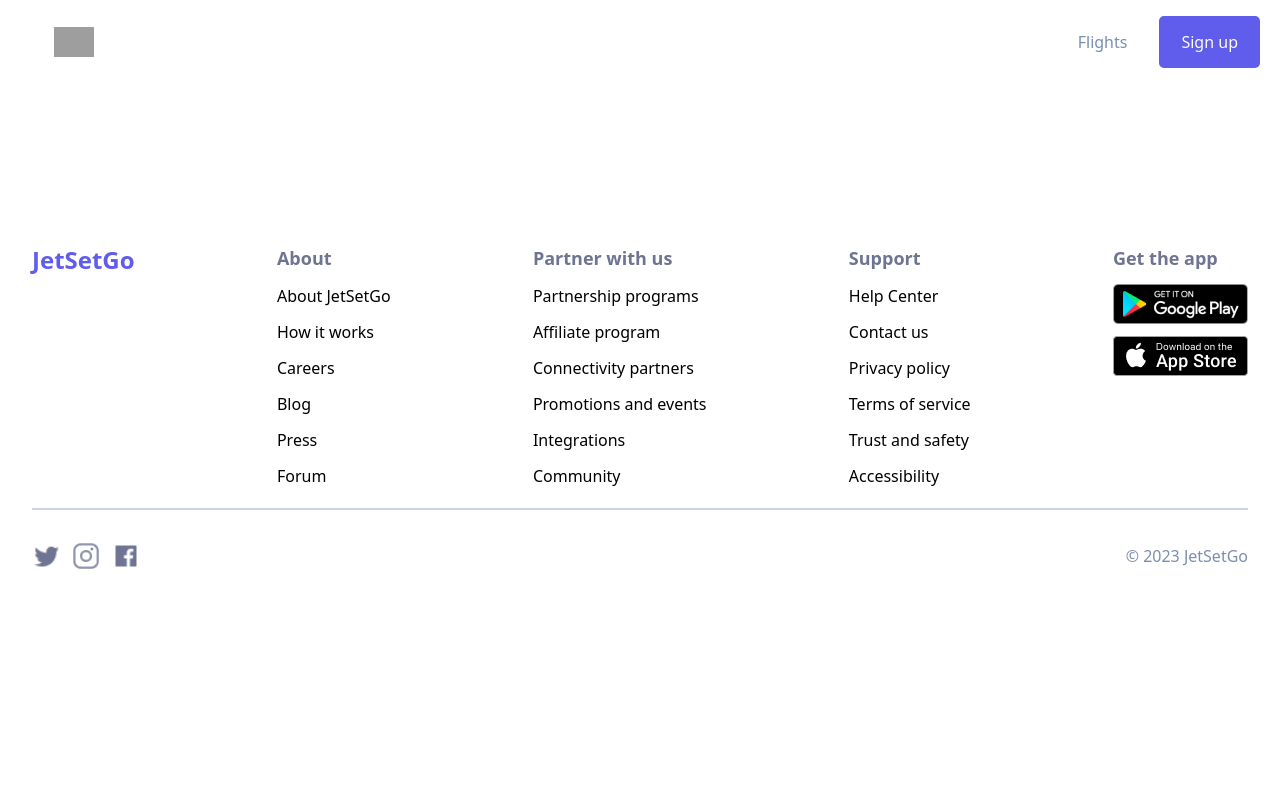
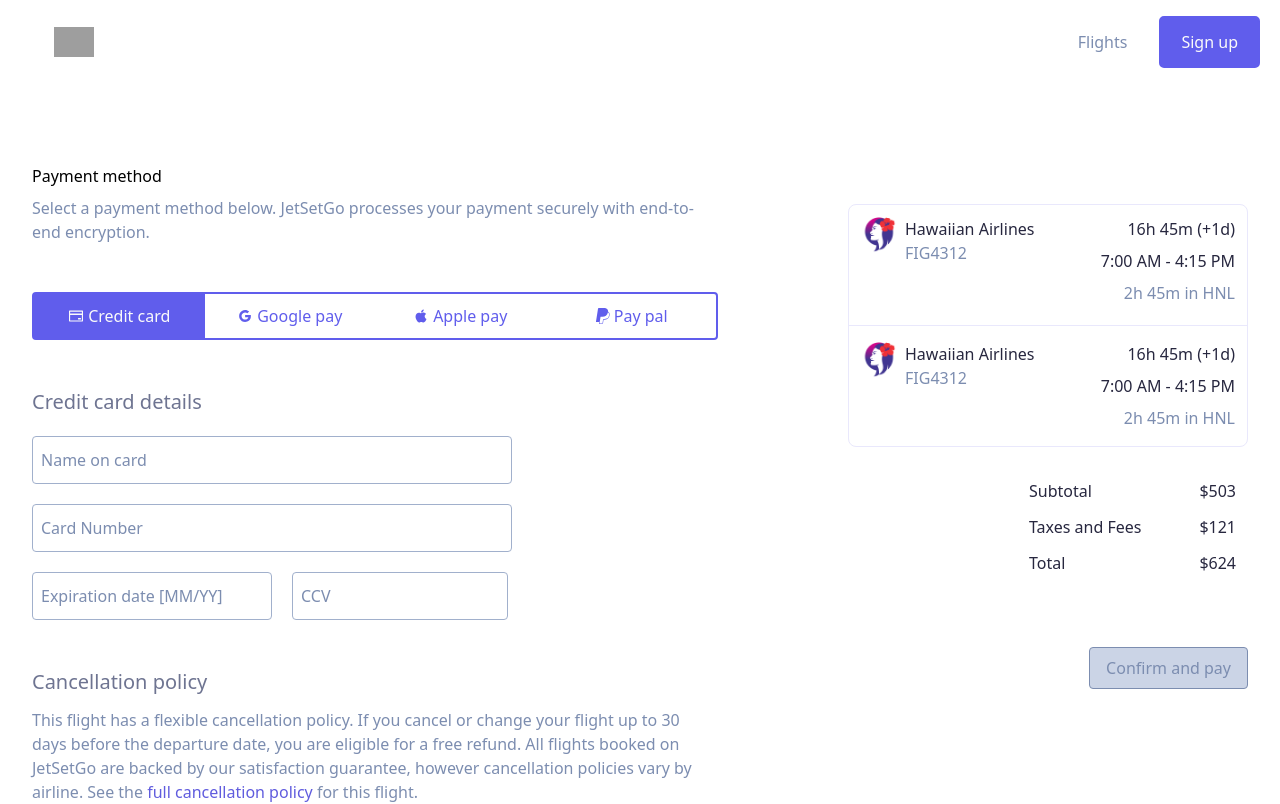
Before and after one commit to avinash6982/jetsetgo_vite_v1, a React (Vite) app: page /payment in a window 1280 px wide. Shown: the top 804 px of the page. Built offline with nearby package versions, Linux system fonts and the light colour scheme; grey boxes are pictures that could not be loaded; the HTML template or start-up script is replaced by a standard one.

Commit message:
Added payment page

```diff
--- a/src/App.jsx
+++ b/src/App.jsx
@@ -9,6 +9,7 @@
 import FlightExplore from "./pages/FlightExplore";
 import PassengerInfo from "./pages/PassengerInfo";
 import SeatSelect from "./pages/SeatSelect";
+import Payment from "./pages/Payment";
 
 const App = () => {
   return (
@@ -20,6 +21,7 @@
           <Route path="/explore" element={<FlightExplore />} />
           <Route path="/passenger-info" element={<PassengerInfo />} />
           <Route path="/seat-selection" element={<SeatSelect />} />
+          <Route path="/payment" element={<Payment />} />
         </Routes>
         <Footer />
         <ToastContainer
--- /dev/null
+++ b/src/pages/Payment.jsx
@@ -0,0 +1,151 @@
+import { useState } from "react";
+import {
+  AiFillApple,
+  AiOutlineCreditCard,
+  AiOutlineGoogle,
+} from "react-icons/ai";
+import { Link, useNavigate } from "react-router-dom";
+import { toast } from "react-toastify";
+import { BsPaypal } from "react-icons/bs";
+
+import PriceDetails from "../container/PriceDetails";
+
+const Payment = () => {
+  const navigate = useNavigate();
+
+  const [name, setName] = useState("");
+  const [number, setNumber] = useState("");
+  const [date, setDate] = useState("");
+  const [ccv, setCcv] = useState("");
+
+  const submitInputs = (e) => {
+    e.preventDefault();
+
+    if (
+      name.trim() !== "" &&
+      number.trim() !== "" &&
+      ccv.trim() !== "" &&
+      date.trim() !== ""
+    ) {
+      toast.success("Payment sent successfully");
+      navigate("/confirm");
+    } else {
+      toast.warning("Please fill the card details");
+    }
+  };
+
+  return (
+    <>
+      <div className="px-8 w-full h-full flex lg:flex-row flex-col justify-between items-start mt-20 gap-10">
+        <div className="w-full lg:w-[686px] flex flex-col items-start gap-12">
+          <div className="flex flex-col items-start gap-2 w-full">
+            <h1 className="titleh1">Payment method</h1>
+            <p className="text-[#7C8DB0] text-base font-normal">
+              Select a payment method below. JetSetGo processes your payment
+              securely with end-to-end encryption.
+            </p>
+          </div>
+          <div className="w-full h-12 md:w-[686px] border-2 border-[#605DEC] flex justify-between items-center rounded">
+            <p className="w-full h-full flex items-center justify-center gap-1 bg-[#605DEC] text-[#FAFAFA] text-sm sm:text-base">
+              <AiOutlineCreditCard />
+              <span>Credit card</span>
+            </p>
+            <p className="text-sm sm:text-base w-full h-full flex items-center justify-center text-[#605DEC] gap-1 hover:bg-[#605DEC] hover:text-[#FAFAFA] focus:bg-[#605DEC] focus:text-[#FAFAFA] transition-all duration-200 ">
+              <AiOutlineGoogle />
+              <span>Google pay</span>
+            </p>{" "}
+            <p className="text-sm sm:text-base w-full h-full flex items-center justify-center text-[#605DEC] gap-1 hover:bg-[#605DEC] hover:text-[#FAFAFA] focus:bg-[#605DEC] focus:text-[#FAFAFA] transition-all duration-200 ">
+              <AiFillApple />
+              <span>Apple pay</span>
+            </p>
+            <p className="text-sm sm:text-base w-full h-full flex items-center justify-center text-[#605DEC] gap-1 hover:bg-[#605DEC] hover:text-[#FAFAFA] focus:bg-[#605DEC] focus:text-[#FAFAFA] transition-all duration-200 ">
+              <BsPaypal />
+              <span>Pay pal</span>
+            </p>
+          </div>
+          <div className="w-full flex flex-col items-start justify-start gap-5">
+            <h2 className="text-[#6E7491] text-xl">Credit card details</h2>
+            <form className="w-full h-full flex flex-col items-start justify-start gap-5">
+              <input
+                type="text"
+                placeholder="Name on card"
+                value={name}
+                onChange={(e) => setName(e.target.value)}
+                className="w-full sm:w-[480px] h-full outline-none border-[1px] border-[#A1B0CC] placeholder:text-[#7C8DB0] text-[#7C8DB0] px-2 py-3 text-base rounded"
+              />
+              <input
+                type="text"
+                placeholder="Card Number"
+                value={number}
+                onChange={(e) => setNumber(e.target.value)}
+                className="w-full sm:w-[480px] h-full outline-none border-[1px] border-[#A1B0CC] placeholder:text-[#7C8DB0] text-[#7C8DB0] px-2 py-3 text-base rounded"
+              />
+              <div className="flex items-center justify-center gap-5">
+                <input
+                  type="text"
+                  placeholder="Expiration date [MM/YY]"
+                  value={date}
+                  onChange={(e) => setDate(e.target.value)}
+                  className="w-full sm:w-[240px] h-full outline-none border-[1px] border-[#A1B0CC] placeholder:text-[#7C8DB0] text-[#7C8DB0] px-2 py-3 text-base rounded"
+                />
+                <input
+                  type="text"
+                  placeholder="CCV"
+                  value={ccv}
+                  onChange={(e) => setCcv(e.target.value)}
+                  className="w-full sm:w-[216px] h-full outline-none border-[1px] border-[#A1B0CC] placeholder:text-[#7C8DB0] text-[#7C8DB0] px-2 py-3 text-base rounded"
+                />
+              </div>
+            </form>
+          </div>
+          <div className="w-full flex flex-col items-start justify-start gap-5">
+            <div className="flex flex-col items-start justify-start gap-3">
+              <h2 className="text-[#6E7491] text-xl">Cancellation policy</h2>
+              <p className="text-[#7C8DB0] text-base font-normal">
+                This flight has a flexible cancellation policy. If you cancel or
+                change your flight up to 30 days before the departure date, you
+                are eligible for a free refund. All flights booked on JetSetGo
+                are backed by our satisfaction guarantee, however cancellation
+                policies vary by airline. See the{" "}
+                <span className="text-[#605CDE]">
+                  {" "}
+                  full cancellation policy
+                </span>{" "}
+                for this flight.
+              </p>
+            </div>
+          </div>
+          <div className="flex items-center gap-5">
+            <Link to="/seat-selection">
+              <button className="py-2 px-4 border-[1px] border-[#605DEC] text-[#605DEC] rounded hover:bg-[#605DEC] hover:text-white transition-all duration-200">
+                Back to seat select
+              </button>
+            </Link>
+            <Link>
+              <button
+                className="hidden lg:block py-2 px-4 border-[1px] border-[#7C8DB0] text-[#7C8DB0] bg-[#CBD4E6] rounded hover:bg-[#605DEC] hover:text-white hover:border-[#605DEC] transition-all duration-200"
+                onClick={submitInputs}
+              >
+                Confirm and pay
+              </button>
+            </Link>
+          </div>
+        </div>
+
+        <div className="mt-10 flex flex-col gap-10 justify-end items-start lg:items-end">
+          <PriceDetails />
+          <Link className="mt-5">
+            <button
+              className="py-2 px-4 border-[1px] border-[#7C8DB0] text-[#7C8DB0] bg-[#CBD4E6] rounded hover:bg-[#605DEC] hover:text-white hover:border-[#605DEC] transition-all duration-200"
+              onClick={submitInputs}
+            >
+              Confirm and pay
+            </button>
+          </Link>
+        </div>
+      </div>
+    </>
+  );
+};
+
+export default Payment;
```
